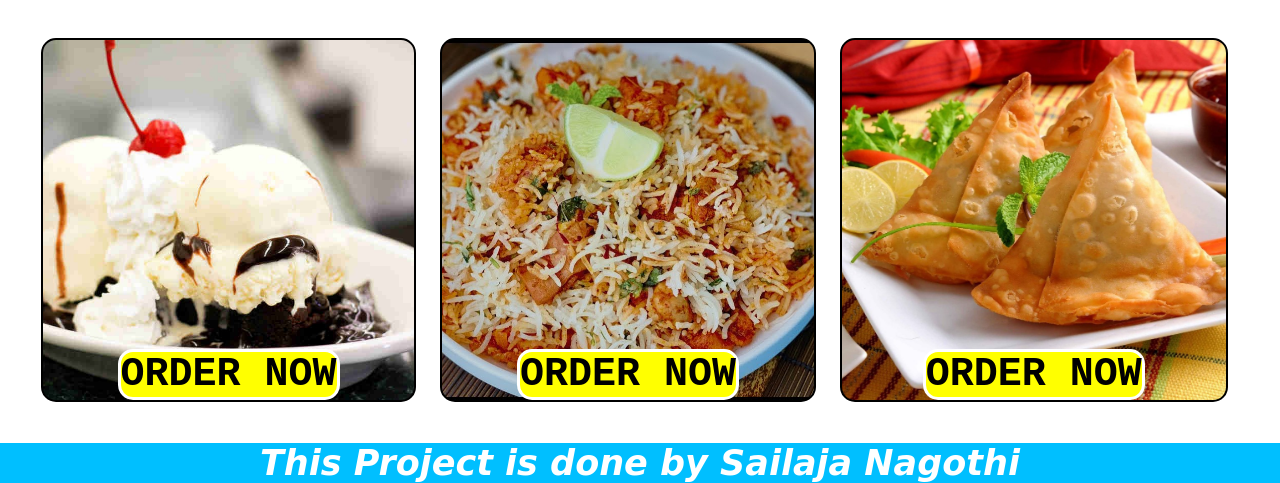
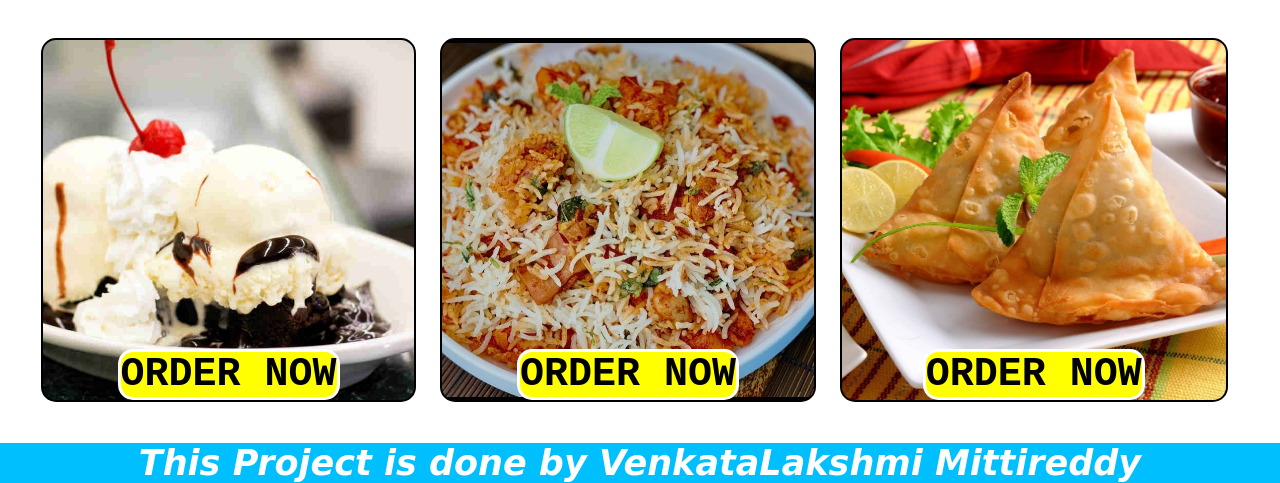
Before and after one commit to Venkatalakshmi2004/dev_homepage, a plain HTML site: page home.html in a window 1280 px wide. Shown: the part 625-1108 px from the top of the page. Drawn offline with Linux system fonts and the light colour scheme.

Commit message:
Update home.html

```diff
--- a/home.html
+++ b/home.html
@@ -153,7 +153,7 @@ a{
         </div>
     </div>
 <h1 class="class4">
-   <center>This Project is done by Sailaja Nagothi</center>
+   <center>This Project is done by VenkataLakshmi Mittireddy</center>
 </h1>
 </body>
 </html>
```
